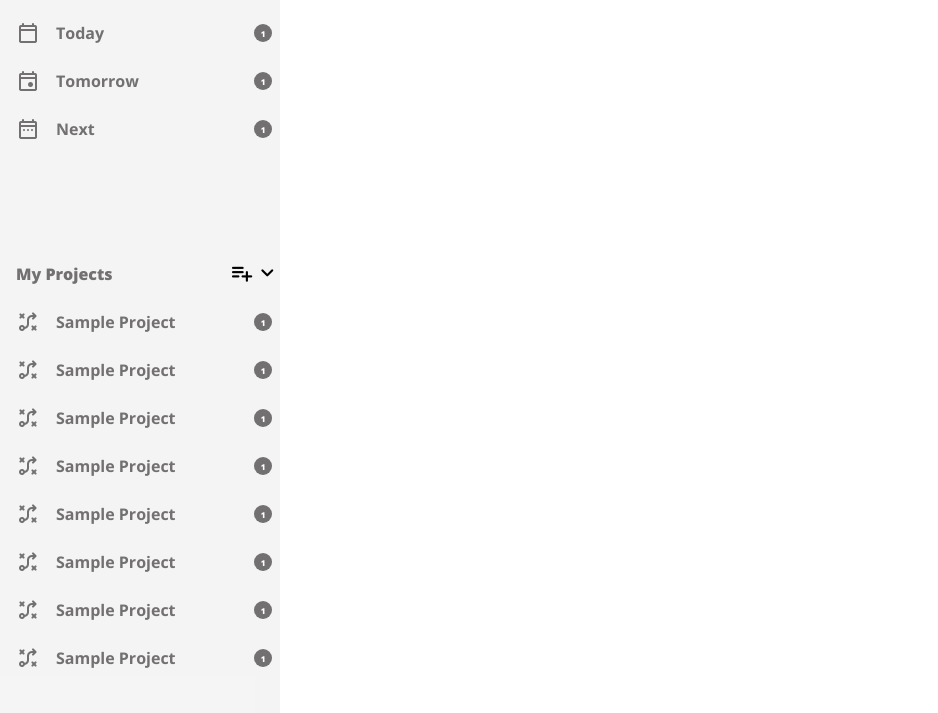
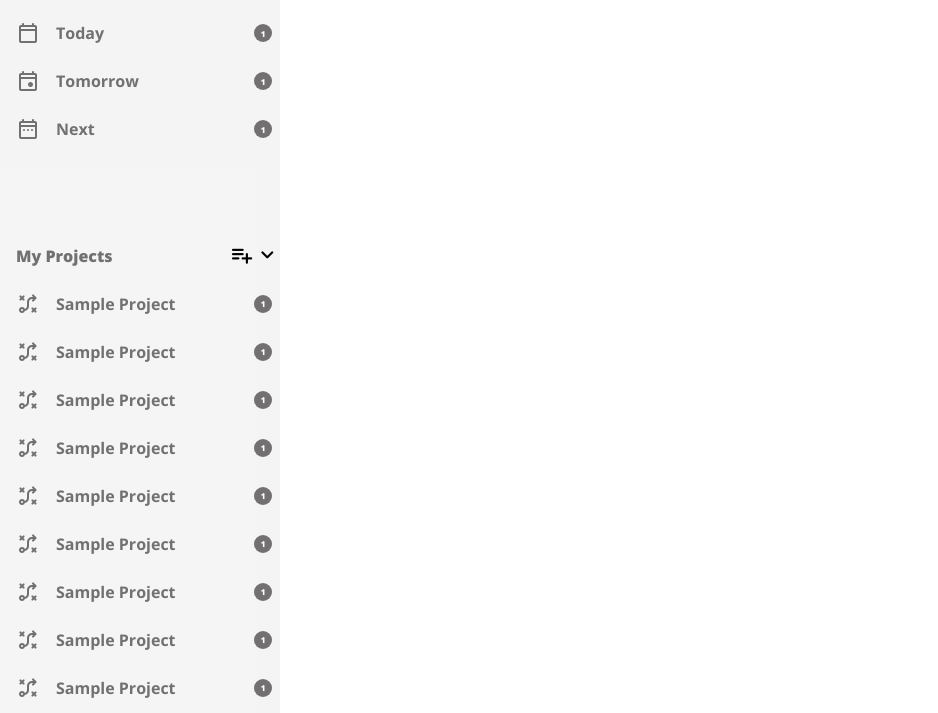
Before and after one commit to carlosfrontend/todo-list, a website built with webpack: page src/template.html in a window 1280 px wide. Shown: the part 87-800 px from the top of the page, without its empty margins (0-938 px from the left). Built offline with nearby package versions, Linux system fonts and the light colour scheme.

Commit message:
Feat: Makes UI show and hide the panel

```diff
--- a/src/index.js
+++ b/src/index.js
@@ -1,6 +1,24 @@
 import "./styles/main.css";
 import noTranslateIcons from "./ui/noTranslateIcons";
-import togglePanel from "./ui/togglePanel";
 import logoImg from "./img/logo.svg";
+import togglePanelIcons from "./ui/togglePanelIcons";
+import { togglePanel } from "./ui/togglePanel";
+
+// Injects the main Logo
+const myLogo = document.querySelector(".logo");
+myLogo.src = logoImg;
+myLogo.alt = 'Todo List Logo'
+
+const toggPanelBtn = document.querySelector("#toggPanelBtn");
 noTranslateIcons();
+// Change the sidebar open and close icons when the DOM is loaded in function of the window width
+window.addEventListener("DOMContentLoaded", () => {
+  togglePanelIcons();
+});
+// Change the sidebar open and close icons when the window is resized in function of the window width
+window.addEventListener("resize", () => {
+  togglePanelIcons();
+});
+
+// Toggle the Panel at click on panel button
 togglePanel();
--- a/src/styles/main.css
+++ b/src/styles/main.css
@@ -30,7 +30,7 @@ body {
   position: relative;
   left: 0;
   display: grid;
-  grid-template-rows: 6vh 2.5fr 4fr;
+  grid-template-rows: 6vh 2.5fr 6vh 4fr;
 }
 
 .main {
@@ -48,7 +48,8 @@ body {
 }
 
 .add,
-.menu-element {
+.menu-element,
+.project-item {
   height: 6vh;
   display: flex;
   justify-content: start;
@@ -63,7 +64,8 @@ body {
   color: rgb(228, 14, 68);
 }
 
-.menu-icon {
+.menu-icon,
+.project-icon {
   font-size: 1.5em;
   font-weight: 700;
   color: #1b171899;
@@ -75,7 +77,8 @@ body {
   font-size: 1rem;
 }
 
-.menu-txt {
+.menu-txt,
+.project-txt {
   color: #1b171899;
   font-weight: 700;
   font-size: 1rem;
@@ -87,6 +90,8 @@ body {
   align-items: center;
   justify-content: space-between;
   padding-left: 1em;
+  position: sticky;
+  top: 0;
 }
 
 .menu-projects-txt {
@@ -162,8 +167,12 @@ button.togg-panel {
 }
 
 .projects-box {
+  grid-row: 4/5;
+  overflow-y: auto;
+}
+
+.projects-menu {
   grid-row: 3/4;
-  overflow-y: auto;
 }
 
 .counter {
@@ -196,3 +205,12 @@ button.togg-panel {
     font-weight: bold;
   }
 }
+
+@media screen and (max-width: 700px) {
+  .sidebar {
+    display: none;
+  }
+  .main {
+    grid-column: 1/3;
+  }
+}
--- a/src/template.html
+++ b/src/template.html
@@ -50,7 +50,6 @@
           </div>
         </nav>
       </div>
-      <div class="projects-box">
       <nav class="projects-menu">
         <div class="menu-element-project">
           <div class="menu-projects-txt">My Projects</div>
@@ -63,47 +62,64 @@
             </span>
           </div>
         </div>
-          <div class="menu-element">
-            <span class="material-symbols-rounded menu-icon">tactic</span
-            ><span class="menu-txt">Sample Project</span>
+      </nav>
+      <div class="projects-box">
+        <div class="project-item">
+          <span class="material-symbols-rounded project-icon">tactic</span
+          ><span class="project-txt">Sample Project</span>
           <span class="counter">1</span>
         </div>
-          <div class="menu-element">
-            <span class="material-symbols-rounded menu-icon">tactic</span
-            ><span class="menu-txt">Sample Project</span>
+        <div class="project-item">
+          <span class="material-symbols-rounded project-icon">tactic</span
+          ><span class="project-txt">Sample Project</span>
           <span class="counter">1</span>
         </div>
-          <div class="menu-element">
-            <span class="material-symbols-rounded menu-icon">tactic</span
-            ><span class="menu-txt">Sample Project</span>
+        <div class="project-item">
+          <span class="material-symbols-rounded project-icon">tactic</span
+          ><span class="project-txt">Sample Project</span>
           <span class="counter">1</span>
         </div>
-          <div class="menu-element">
-            <span class="material-symbols-rounded menu-icon">tactic</span
-            ><span class="menu-txt">Sample Project</span>
+        <div class="project-item">
+          <span class="material-symbols-rounded project-icon">tactic</span
+          ><span class="project-txt">Sample Project</span>
           <span class="counter">1</span>
         </div>
-          <div class="menu-element">
-            <span class="material-symbols-rounded menu-icon">tactic</span
-            ><span class="menu-txt">Sample Project</span>
+        <div class="project-item">
+          <span class="material-symbols-rounded project-icon">tactic</span
+          ><span class="project-txt">Sample Project</span>
           <span class="counter">1</span>
         </div>
-          <div class="menu-element">
-            <span class="material-symbols-rounded menu-icon">tactic</span
-            ><span class="menu-txt">Sample Project</span>
+        <div class="project-item">
+          <span class="material-symbols-rounded project-icon">tactic</span
+          ><span class="project-txt">Sample Project</span>
           <span class="counter">1</span>
         </div>
-          <div class="menu-element">
-            <span class="material-symbols-rounded menu-icon">tactic</span
-            ><span class="menu-txt">Sample Project</span>
+        <div class="project-item">
+          <span class="material-symbols-rounded project-icon">tactic</span
+          ><span class="project-txt">Sample Project</span>
           <span class="counter">1</span>
         </div>
-          <div class="menu-element">
-            <span class="material-symbols-rounded menu-icon">tactic</span
-            ><span class="menu-txt">Sample Project</span>
+        <div class="project-item">
+          <span class="material-symbols-rounded project-icon">tactic</span
+          ><span class="project-txt">Sample Project</span>
           <span class="counter">1</span>
         </div>
-        </nav>
+        <div class="project-item">
+          <span class="material-symbols-rounded project-icon">tactic</span
+          ><span class="project-txt">Sample Project</span>
+          <span class="counter">1</span>
+        </div>
+
+        <div class="project-item">
+          <span class="material-symbols-rounded project-icon">tactic</span
+          ><span class="project-txt">Sample Project</span>
+          <span class="counter">1</span>
+        </div>
+        <div class="project-item">
+          <span class="material-symbols-rounded project-icon">tactic</span
+          ><span class="project-txt">Sample Project</span>
+          <span class="counter">1</span>
+        </div>
       </div>
     </aside>
     <div class="main" id="main">
@@ -113,7 +129,7 @@
         </div>
       </div>
       <header class="header">
-        <img class="logo" src="logo.svg" alt="">
+        <img class="logo"/>
         <h1 class="title">Todo List</h1>
       </header>
     </div>
--- /dev/null
+++ b/src/ui/Panel/hidesPanel.js
@@ -0,0 +1,13 @@
+// Hides the left panel
+const hidesPanel = () => {
+  const main = document.querySelector(".main");
+  const sidebar = document.querySelector(".sidebar");
+  const toggPanelBtn = document.querySelector("#toggPanelBtn");
+
+  sidebar.style.display = "none";
+  main.style.gridColumn = "1/3";
+  toggPanelBtn.textContent = "menu";
+  toggPanelBtn.classList.replace('menu-open', 'menu-close');
+};
+
+export default hidesPanel;
--- /dev/null
+++ b/src/ui/Panel/showsPanel.js
@@ -0,0 +1,13 @@
+// Shows the left panel
+const showsPanel = () => {
+  const main = document.querySelector(".main");
+  const sidebar = document.querySelector(".sidebar");
+  const toggPanelBtn = document.querySelector("#toggPanelBtn");
+
+  sidebar.style.display = "grid";
+  main.style.gridColumn = "2/3";
+  toggPanelBtn.textContent = 'menu_open';
+  toggPanelBtn.classList.replace('menu-close', 'menu-open');
+};
+
+export default showsPanel;
--- a/src/ui/togglePanel.js
+++ b/src/ui/togglePanel.js
@@ -1,29 +1,7 @@
-export default function togglePanel() {
+function handlePanel() {
   const sidebar = document.querySelector(".sidebar");
   const main = document.querySelector(".main");
   const toggPanelBtn = document.querySelector("#toggPanelBtn");
-
-  function checkWindowWidthAndResize() {
-    if (window.innerWidth <= 700 && window.innerHeight <= 761) {
-      sidebar.style.display = "none";
-      main.style.gridColumn = "1/3";
-      toggPanelBtn.textContent = "menu";
-      return;
-    } else {
-      sidebar.style.display = "grid";
-      main.style.gridColumn = "2/3";
-      toggPanelBtn.textContent = "menu_open";
-      return;
-    }
-  }
-  window.addEventListener("DOMContentLoaded", () => {
-    checkWindowWidthAndResize();
-  });
-  window.addEventListener("resize", () => {
-    checkWindowWidthAndResize();
-  });
-
-  function handlePanel() {
   toggPanelBtn.classList.toggle("menu-open");
   toggPanelBtn.classList.toggle("menu-close");
   toggPanelBtn.textContent === "menu_open"
@@ -37,5 +15,7 @@ export default function togglePanel() {
     main.style.gridColumn = "1/3";
   }
 }
+
+export function togglePanel() {
   toggPanelBtn.addEventListener("click", handlePanel);
 }
--- /dev/null
+++ b/src/ui/togglePanelIcons.js
@@ -0,0 +1,21 @@
+import hidesPanel from "./Panel/hidesPanel";
+import showsPanel from "./Panel/showsPanel";
+
+// Change the open and close panel icons depending on the width of the window
+
+const togglePanelIcons = () => {
+  const toggPanelBtn = document.querySelector("#toggPanelBtn");
+  if (window.innerWidth < 700) {
+    toggPanelBtn.textContent = "menu";
+    toggPanelBtn.classList.remove("menu-open");
+    toggPanelBtn.classList.add("menu-close");
+    hidesPanel();
+  } else {
+    toggPanelBtn.textContent = "menu_open";
+    toggPanelBtn.classList.remove("menu-cloe");
+    toggPanelBtn.classList.add("menu-open");
+    showsPanel();
+  }
+};
+
+export default togglePanelIcons;
```
Also changed, not shown: dist/bundle.css, dist/index.html, 5 other files. Lines whose indentation alone changed are shown as unchanged.
